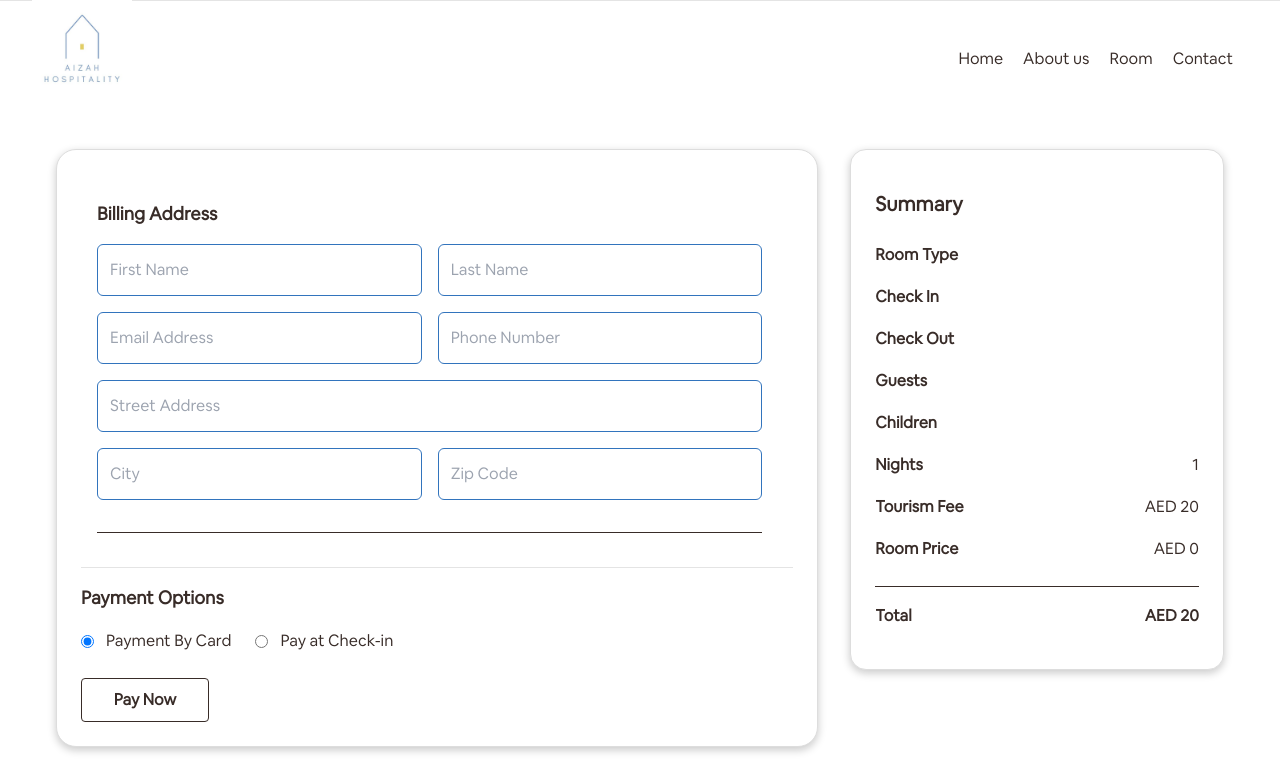
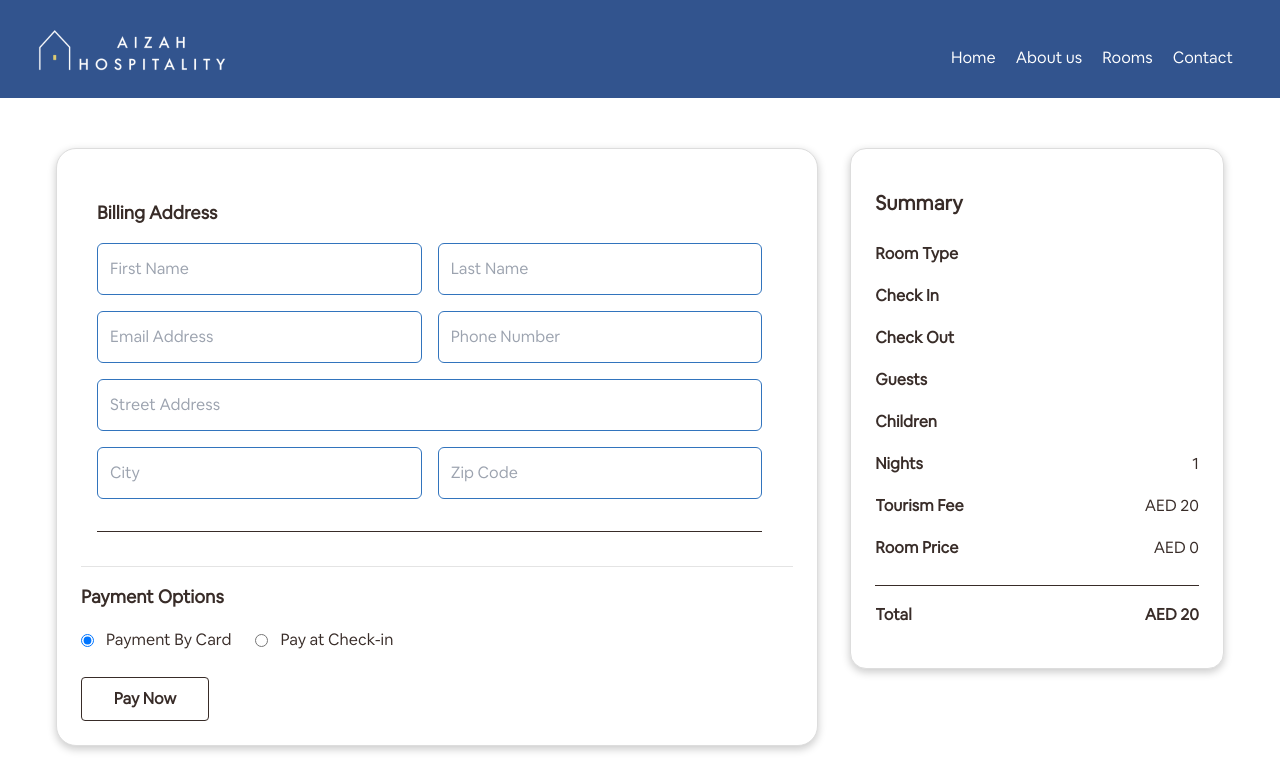
Before and after one commit to Bright-WebHost/frontend-aizah, a Next.js app: page /checkout in a window 1280 px wide. Shown: the top 784 px of the page. Built offline with nearby package versions, Linux system fonts and the light colour scheme; no server answers.

Commit message:
test frontend 6

```diff
--- a/src/app/checkout/page.tsx
+++ b/src/app/checkout/page.tsx
@@ -3,7 +3,7 @@
 import React, { useEffect, useState } from 'react';
 import { useSearchParams, useRouter } from 'next/navigation';
 import { format, differenceInDays } from 'date-fns';
-import HeaderOne from '@/components/Header/HeaderOne';
+import HeaderTwo from '@/components/Header/HeaderTwo';
 import Footer from '@/components/Footer/Footer';
 import axios from 'axios';
 import { FaDownload, FaCheckCircle, FaTimes } from 'react-icons/fa';
@@ -360,7 +360,7 @@ const Checkout = () => {
 
   return (
     <>
-      <HeaderOne />
+      <HeaderTwo/>
       <div>
         <div className="max-w-12xl mx-auto px-4 py-10 flex flex-col items-center lg:items-start lg:flex-row gap-8 lg:ml-10 lg:mr-10">
           {/* Billing Address Form */}
```
